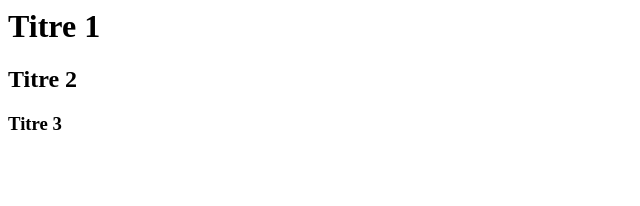
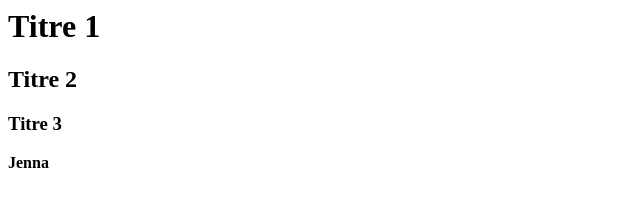
Before and after one commit to lepetitom/gitproject, a plain HTML site: page index.html in a window 1280 px wide. Shown: the full height of the page, 0-640 px from the left. Drawn offline with Linux system fonts and the light colour scheme.

Commit message:
add strong

```diff
--- a/index.html
+++ b/index.html
@@ -1,3 +1,5 @@
 <h1>Titre 1</h1>
 <h2>Titre 2</h2>
 <h3>Titre 3</h3>
+
+<strong>Jenna</strong>
```
